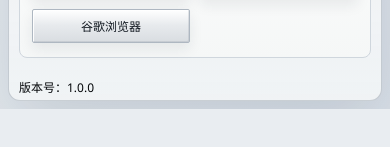
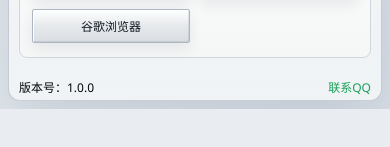
Before and after one commit to ljiang007/windows-optimization-tool, a Vue app: page / in a window 390 px wide. Shown: the part 583-730 px from the top of the page. Built offline with nearby package versions, Linux system fonts and the light colour scheme.

Commit message:
feat:增加联系QQ

```diff
--- a/src/styles.css
+++ b/src/styles.css
@@ -184,10 +184,16 @@
   gap: 18px;
   align-items: center;
   justify-content: space-between;
+  width: 100%;
   margin-top: auto;
   padding: 8px 0 0;
   color: #05070a;
   font-size: 12px;
+}
+
+.contact-qq {
+  margin-left: auto;
+  color: #18A058;
 }
 
 .app-footer nav {
@@ -224,8 +230,8 @@
   }
 
   .app-footer {
-    align-items: flex-start;
-    flex-direction: column;
+    align-items: center;
+    flex-direction: row;
   }
 
   .app-footer nav {
--- a/src/views/DashboardPage.vue
+++ b/src/views/DashboardPage.vue
@@ -196,6 +196,7 @@
 
       <footer class="app-footer">
         <span>版本号：{{ version }}</span>
+        <span class="contact-qq">联系QQ</span>
       </footer>
     </section>
 
```
